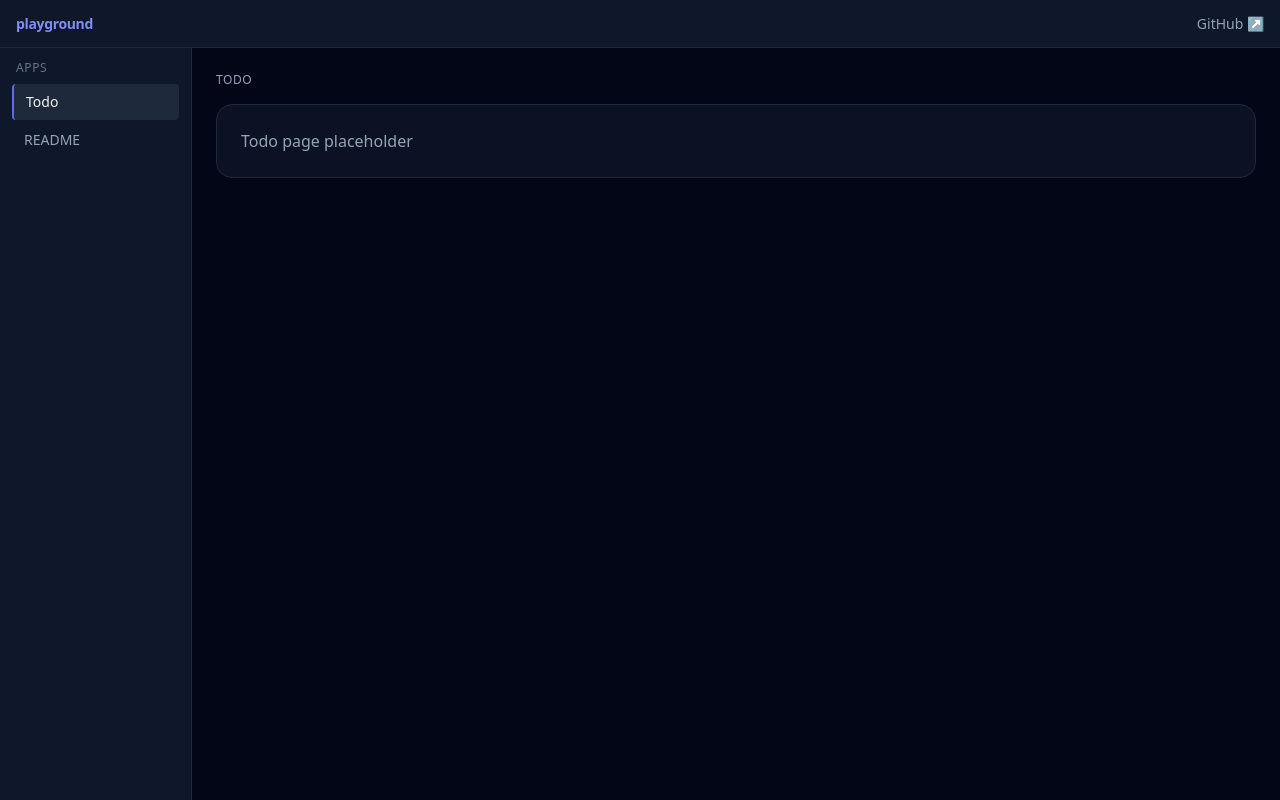
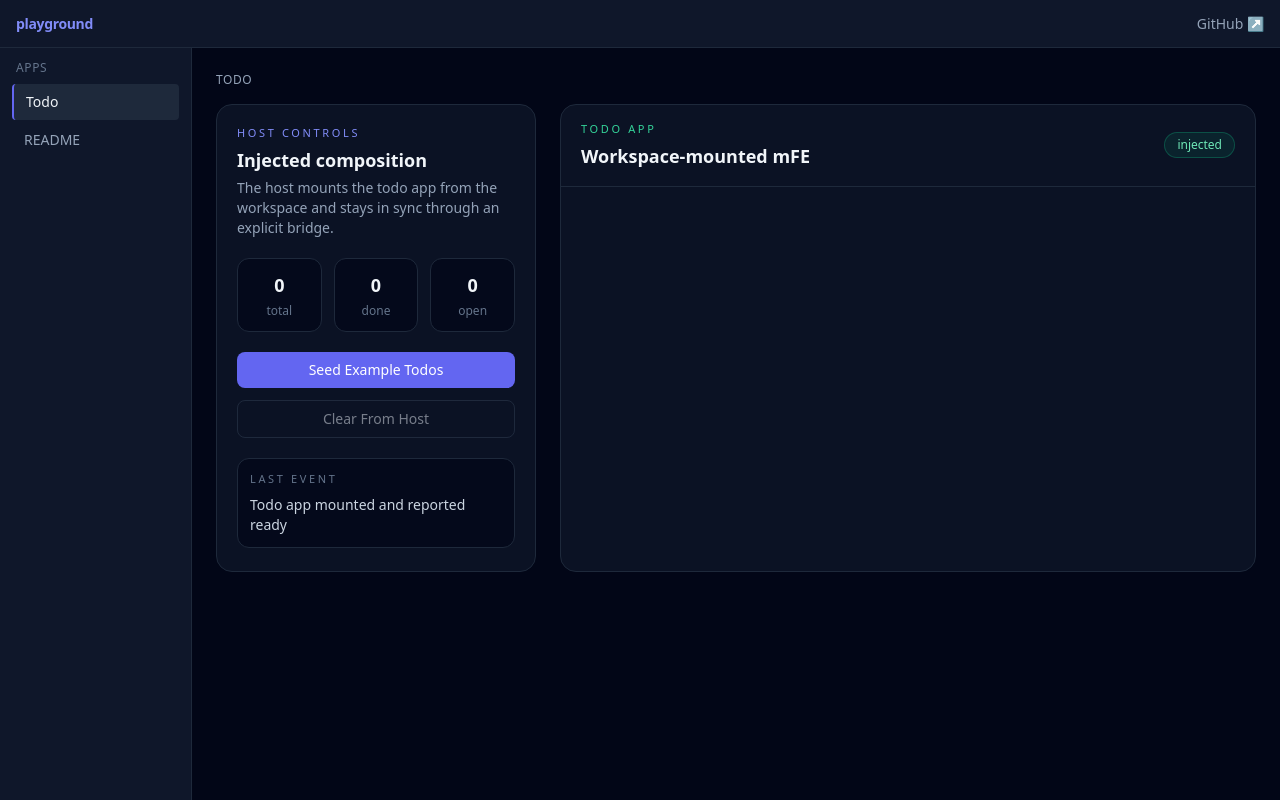
Before and after one commit to mortenbroesby/playground, a React (Vite) app in the folder apps/host/: page /todo in a window 1280 px wide. Built offline with nearby package versions, Linux system fonts and the light colour scheme.

Commit message:
refactor(host): restore todo and readme pages on Vite

```diff
--- a/apps/host/package.json
+++ b/apps/host/package.json
@@ -11,6 +11,8 @@
     "type-check": "tsc --noEmit -p tsconfig.typecheck.json"
   },
   "dependencies": {
+    "@playground/todo-app": "workspace:*",
+    "@playground/types": "workspace:*",
     "@radix-ui/react-dialog": "^1.1.15",
     "@radix-ui/react-separator": "^1.1.7",
     "@radix-ui/react-slot": "^1.2.3",
--- /dev/null
+++ b/apps/host/src/components/todo-workspace.tsx
@@ -0,0 +1,133 @@
+import { mount, type TodoAppEvent, type TodoAppHandle } from '@playground/todo-app';
+import type { Todo } from '@playground/types';
+import { useEffect, useRef, useState } from 'react';
+
+const EXAMPLE_TODOS: Todo[] = [
+  { id: 'host-seeded-1', title: 'Refactor microfrontend contract', completed: true },
+  { id: 'host-seeded-2', title: 'Verify injected composition path', completed: false },
+  { id: 'host-seeded-3', title: 'Ship render integration coverage', completed: false },
+];
+
+function formatEvent(event: TodoAppEvent): string {
+  switch (event.type) {
+    case 'ready':
+      return 'Todo app mounted and reported ready';
+    case 'todo:added':
+      return `Todo app added "${event.todo.title}"`;
+    case 'todo:toggled':
+      return `Todo app toggled "${event.todo.title}"`;
+    case 'todo:deleted':
+      return 'Todo app deleted a task';
+    case 'todos:replaced':
+      return `Host replaced todos with ${event.snapshot.todos.length} item(s)`;
+    case 'todos:cleared':
+      return 'Host cleared all todos';
+    default:
+      return 'Todo app event received';
+  }
+}
+
+export function TodoWorkspace() {
+  const containerRef = useRef<HTMLDivElement>(null);
+  const handleRef = useRef<TodoAppHandle | null>(null);
+  const [todos, setTodos] = useState<Todo[]>([]);
+  const [lastEvent, setLastEvent] = useState('Mounting injected todo app...');
+
+  useEffect(() => {
+    if (!containerRef.current) {
+      return;
+    }
+
+    const handle = mount(containerRef.current, {
+      onEvent: (event) => {
+        setTodos(event.snapshot.todos);
+        setLastEvent(formatEvent(event));
+      },
+    });
+
+    handleRef.current = handle;
+    setTodos(handle.getSnapshot().todos);
+
+    return () => {
+      handle.unmount();
+      handleRef.current = null;
+    };
+  }, []);
+
+  const seedTodosFromHost = () => {
+    handleRef.current?.replaceTodos(EXAMPLE_TODOS);
+  };
+
+  const clearTodosFromHost = () => {
+    handleRef.current?.clearTodos();
+  };
+
+  const completed = todos.filter((todo) => todo.completed).length;
+
+  return (
+    <div className="grid gap-6 xl:grid-cols-[20rem,minmax(0,1fr)]">
+      <aside className="rounded-2xl border border-slate-800 bg-slate-900/70 p-5">
+        <div className="space-y-1">
+          <p className="text-[11px] uppercase tracking-[0.24em] text-indigo-400">Host Controls</p>
+          <h2 className="text-lg font-semibold text-slate-100">Injected composition</h2>
+          <p className="text-sm text-slate-400">
+            The host mounts the todo app from the workspace and stays in sync through an explicit
+            bridge.
+          </p>
+        </div>
+
+        <div className="mt-5 grid grid-cols-3 gap-3 text-center text-xs">
+          <div className="rounded-xl border border-slate-800 bg-slate-950/70 px-3 py-3">
+            <div className="text-lg font-semibold text-slate-100">{todos.length}</div>
+            <div className="mt-1 text-slate-500">total</div>
+          </div>
+          <div className="rounded-xl border border-slate-800 bg-slate-950/70 px-3 py-3">
+            <div className="text-lg font-semibold text-slate-100">{completed}</div>
+            <div className="mt-1 text-slate-500">done</div>
+          </div>
+          <div className="rounded-xl border border-slate-800 bg-slate-950/70 px-3 py-3">
+            <div className="text-lg font-semibold text-slate-100">{todos.length - completed}</div>
+            <div className="mt-1 text-slate-500">open</div>
+          </div>
+        </div>
+
+        <div className="mt-5 space-y-3">
+          <button
+            type="button"
+            onClick={seedTodosFromHost}
+            className="w-full rounded-lg bg-indigo-500 px-3 py-2 text-sm font-medium text-white transition-colors hover:bg-indigo-400"
+          >
+            Seed Example Todos
+          </button>
+          <button
+            type="button"
+            onClick={clearTodosFromHost}
+            disabled={todos.length === 0}
+            className="w-full rounded-lg border border-slate-700 px-3 py-2 text-sm font-medium text-slate-200 transition-colors hover:border-slate-600 hover:bg-slate-800 disabled:cursor-not-allowed disabled:opacity-50"
+          >
+            Clear From Host
+          </button>
+        </div>
+
+        <div className="mt-5 rounded-xl border border-slate-800 bg-slate-950/70 p-3">
+          <p className="text-[11px] uppercase tracking-[0.24em] text-slate-500">Last Event</p>
+          <p className="mt-2 text-sm text-slate-300">{lastEvent}</p>
+        </div>
+      </aside>
+
+      <section className="overflow-hidden rounded-2xl border border-slate-800 bg-slate-900/70">
+        <div className="flex items-center justify-between border-b border-slate-800 px-5 py-4">
+          <div>
+            <p className="text-[11px] uppercase tracking-[0.24em] text-emerald-400">Todo App</p>
+            <h2 className="mt-1 text-lg font-semibold text-slate-100">Workspace-mounted mFE</h2>
+          </div>
+          <div className="rounded-full border border-emerald-500/30 bg-emerald-500/10 px-3 py-1 text-xs text-emerald-300">
+            injected
+          </div>
+        </div>
+
+        <div ref={containerRef} className="min-h-[24rem]" />
+      </section>
+    </div>
+  );
+}
--- a/apps/host/src/pages/readme-page.tsx
+++ b/apps/host/src/pages/readme-page.tsx
@@ -1,10 +1,15 @@
+import ReactMarkdown from 'react-markdown';
+import rehypeHighlight from 'rehype-highlight';
+import 'highlight.js/styles/github-dark.css';
+import readme from '../../../../README.md?raw';
+
 export function ReadmePage() {
   return (
-    <div className="p-6">
+    <div className="max-w-4xl mx-auto px-6 py-8">
       <h1 className="text-slate-400 text-xs uppercase tracking-wider mb-4">README</h1>
-      <div className="rounded-2xl border border-slate-800 bg-slate-900/70 p-6 text-slate-400">
-        README page placeholder
-      </div>
+      <article className="prose prose-invert prose-slate max-w-none">
+        <ReactMarkdown rehypePlugins={[rehypeHighlight]}>{readme}</ReactMarkdown>
+      </article>
     </div>
   );
 }
--- a/apps/host/src/pages/todo-page.tsx
+++ b/apps/host/src/pages/todo-page.tsx
@@ -1,10 +1,10 @@
+import { TodoWorkspace } from '@/components/todo-workspace';
+
 export function TodoPage() {
   return (
     <div className="p-6">
       <h1 className="text-slate-400 text-xs uppercase tracking-wider mb-4">Todo</h1>
-      <div className="rounded-2xl border border-slate-800 bg-slate-900/70 p-6 text-slate-400">
-        Todo page placeholder
-      </div>
+      <TodoWorkspace />
     </div>
   );
 }
--- a/apps/host/tsconfig.json
+++ b/apps/host/tsconfig.json
@@ -8,9 +8,11 @@
     "jsx": "react-jsx",
     "baseUrl": ".",
     "paths": {
-      "@/*": ["./src/*"]
+      "@/*": ["./src/*"],
+      "@playground/todo-app": ["../../packages/remotes/todo-app/src/index.ts"],
+      "@playground/types": ["../../packages/types/src/index.ts"]
     },
-    "types": ["node"],
+    "types": ["node", "vite/client"],
     "noEmit": true,
     "esModuleInterop": true,
     "resolveJsonModule": true,
--- a/apps/host/vite.config.ts
+++ b/apps/host/vite.config.ts
@@ -13,6 +13,9 @@ export default defineConfig({
     host: '127.0.0.1',
     port: 3000,
     strictPort: true,
+    fs: {
+      allow: [path.resolve(__dirname, '../..')],
+    },
   },
   preview: {
     host: '127.0.0.1',
```
Also changed, not shown: apps/host/tsconfig.typecheck.json (+8 -1 lines), 1 other file (tests, documents, lock files or other folders).
